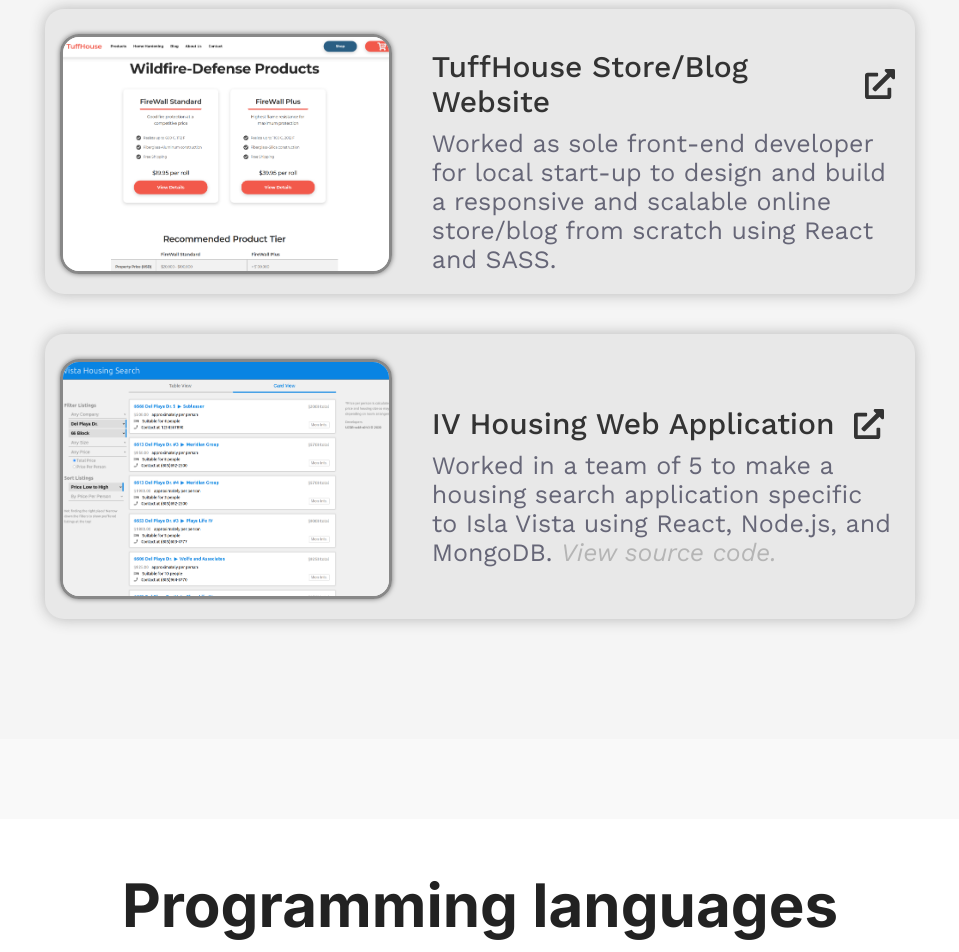
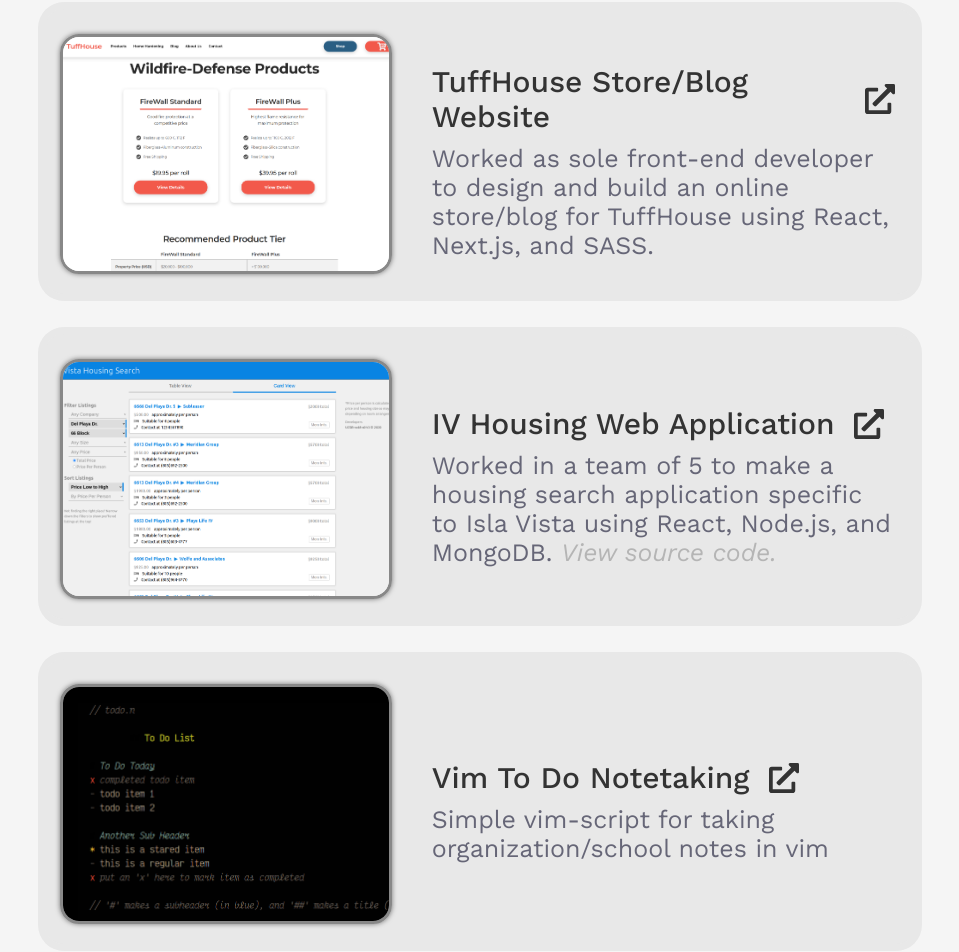
Before and after one commit to mathewkramsch/personal-website-2, a Next.js app: page / in a window 1280 px wide. Shown: the part 1140-2092 px from the top of the page, without its empty margins (160-1119 px from the left). Built offline with nearby package versions, Linux system fonts and the light colour scheme.

Commit message:
added vim todo notes, small stylistic changes

```diff
--- a/assets/projectsList.js
+++ b/assets/projectsList.js
@@ -3,11 +3,11 @@
 export const projectsList = [  // array of project objects
     {
         title: 'TuffHouse Store/Blog Website',
-        description: 'Worked as sole front-end developer for local start-up to design and build a responsive and scalable online store/blog from scratch using React and SASS. ',
+        description: 'Worked as sole front-end developer to design and build an online store/blog for TuffHouse using React, Next.js, and SASS. ',
         imgSrc: '/projectImgs/tuffhouse.png',
 		link: 'https://tuffhouse.us/',
         srcCode: 'false',
-        srcCodeLink: 'https://github.com/mathewkramsch/odin-etch-a-sketch'
+        srcCodeLink: ''
     },
     {
         title: 'IV Housing Web Application',
@@ -16,5 +16,13 @@ export const projectsList = [  // array of project objects
         link: 'https://cs48-s20-s0-t3-prod.herokuapp.com/',
         srcCode: 'true',
         srcCodeLink: 'https://github.com/ucsb-cs48-s20/project-s0-t3-iv-housing'
+    },
+    {
+        title: 'Vim To Do Notetaking',
+        description: 'Simple vim-script for taking organization/school notes in vim',
+        imgSrc: '/projectImgs/todo.png',
+        link: 'https://github.com/mathewkramsch/vim_todo',
+        srcCode: 'false',
+        srcCodeLink: ''
     }
 ];
--- a/styles/components/cards.scss
+++ b/styles/components/cards.scss
@@ -31,7 +31,6 @@
     @include focus(colors.$bg-card-project-page);
     margin-left: -40px;
     margin-right: 40px;
-    box-shadow: 0px 0px 15px colors.$grey-500;
 }
 
 .cardImage {
```
Also changed, not shown: public/projectImgs/todo.png (added).
